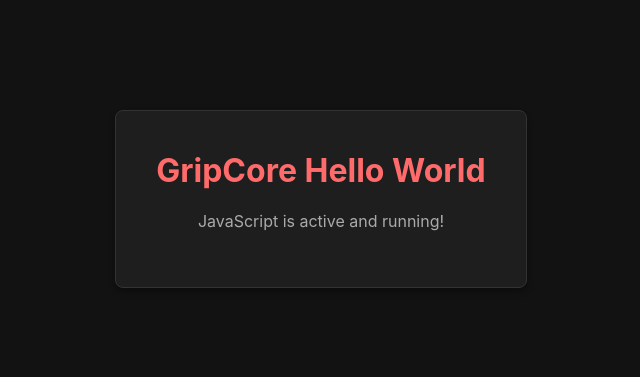
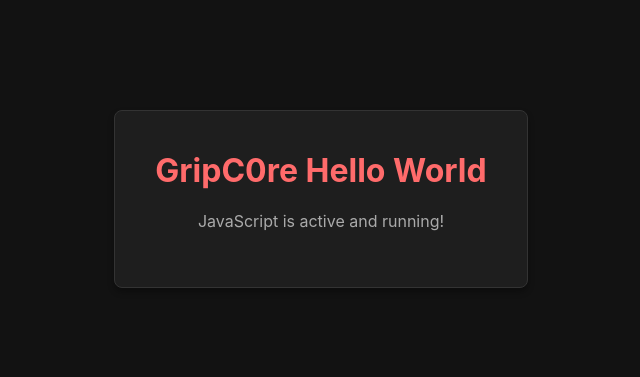
Before and after one commit to Aadit-Garg/GripC0re, a FastAPI app: page / in a window 1280 px wide. Shown: the part 201-578 px from the top of the page, without its empty margins (319-959 px from the left). Run offline with FastAPI, Linux system fonts and the light colour scheme.

Commit message:
Correct project spelling from GripCore to GripC0re

```diff
--- a/static/app.js
+++ b/static/app.js
@@ -1,4 +1,4 @@
-console.log("GripCore frontend script loaded successfully!");
+console.log("GripC0re frontend script loaded successfully!");
 
 // Dynamically change the text to confirm the script is active and running in the browser
 document.addEventListener("DOMContentLoaded", () => {
--- a/templates/index.html
+++ b/templates/index.html
@@ -3,13 +3,13 @@
 <head>
     <meta charset="UTF-8">
     <meta name="viewport" content="width=device-width, initial-scale=1.0">
-    <title>GripCore — High-Signal Research Agent</title>
+    <title>GripC0re — High-Signal Research Agent</title>
     <!-- Link the stylesheet from the mounted /static path -->
     <link rel="stylesheet" href="/static/style.css">
 </head>
 <body>
     <div id="app-container">
-        <h1>GripCore Hello World</h1>
+        <h1>GripC0re Hello World</h1>
         <p id="js-status">Waiting for JavaScript...</p>
     </div>
 
```
Also changed, not shown: README.md, docs/assets/gripcore-wordmark.svg.
